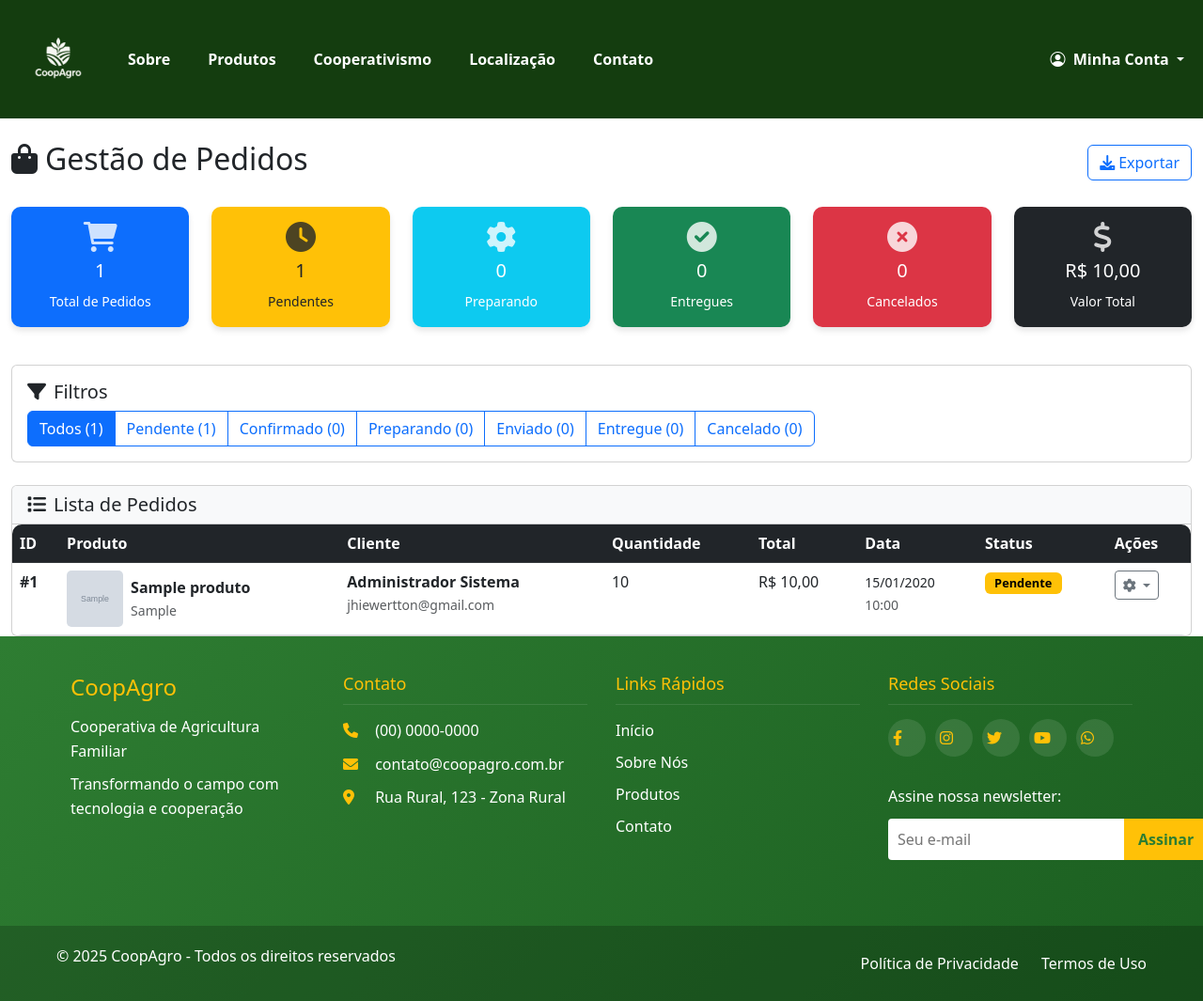
After one commit to KamillaKempim/CoopAgro, a PHP site: page /admin_pedidos.php in a window 1280 px wide. The commit adds this page. Shown: the whole page at 94% size. Run offline with PHP 8.4, Linux system fonts and the light colour scheme; a user stored in the database is signed in; data comes from the database, SQL or seed files in the repository; tables that the repository leaves empty hold one stand-in row (values such as "Sample post"); grey boxes marked "Sample" are stand-in pictures.

Commit message:
Realizada adição da tela de administração dos pedidos

```diff
--- /dev/null
+++ b/admin_pedidos.php
@@ -0,0 +1,418 @@
+<?php
+require_once 'includes/auth.php';
+require_once 'config/database.php';
+checkAuth();
+// Verificar se o usuário é administrador
+$usuario_id = $_SESSION['user_id'];
+
+// Verifica se o usuário é produtor
+try {
+    $conn = getDBConnection();
+    $stmt = $conn->prepare("SELECT tipo_usuario, nome FROM usuarios WHERE id = ?");
+    $stmt->execute([$usuario_id]);
+    $usuario = $stmt->fetch(PDO::FETCH_ASSOC);
+
+    if ($usuario['tipo_usuario'] !== 'Administrador') {
+        header("Location: perfil.php");
+        exit();
+    }
+} catch(PDOException $e) {
+    die("Erro ao verificar tipo de usuário: " . $e->getMessage());
+}
+
+try {
+    $conn = getDBConnection();
+
+    // Processar atualização de status
+    if (isset($_POST['atualizar_status'])) {
+        $pedido_id = $_POST['pedido_id'];
+        $novo_status = $_POST['novo_status'];
+
+        // Atualizar status do pedido
+        $updateStmt = $conn->prepare("UPDATE pedidos SET status = ? WHERE id = ?");
+        $updateStmt->execute([$novo_status, $pedido_id]);
+
+        // Recarregar a página após atualização
+        header("Location: admin_pedidos.php");
+        exit();
+    }
+
+    // Buscar todos os pedidos com informações do usuário
+    $stmt = $conn->prepare("
+        SELECT
+            p.*,
+            pr.nome as produto_nome,
+            pr.imagem_url,
+            u.nome as usuario_nome,
+            u.email as usuario_email
+        FROM pedidos p
+        INNER JOIN produtos pr ON p.produto_id = pr.id
+        INNER JOIN usuarios u ON p.usuario_id = u.id
+        ORDER BY p.data_pedido DESC
+    ");
+    $stmt->execute();
+    $pedidos = $stmt->fetchAll(PDO::FETCH_ASSOC);
+
+    // Estatísticas para o dashboard - CORREÇÃO AQUI: mudado "preparandos" para "preparando"
+    $statsStmt = $conn->prepare("
+        SELECT
+            COUNT(*) as total_pedidos,
+            SUM(CASE WHEN status = 'pendente' THEN 1 ELSE 0 END) as pendentes,
+            SUM(CASE WHEN status = 'confirmado' THEN 1 ELSE 0 END) as confirmados,
+            SUM(CASE WHEN status = 'preparando' THEN 1 ELSE 0 END) as preparando,  -- CORRIGIDO
+            SUM(CASE WHEN status = 'enviado' THEN 1 ELSE 0 END) as enviados,
+            SUM(CASE WHEN status = 'entregue' THEN 1 ELSE 0 END) as entregues,
+            SUM(CASE WHEN status = 'cancelado' THEN 1 ELSE 0 END) as cancelados,
+            SUM(total) as valor_total
+        FROM pedidos
+    ");
+    $statsStmt->execute();
+    $estatisticas = $statsStmt->fetch(PDO::FETCH_ASSOC);
+
+} catch(PDOException $e) {
+    $error = "Erro ao carregar pedidos: " . $e->getMessage();
+}
+
+// Opções de status disponíveis
+$status_opcoes = [
+    'pendente' => 'Pendente',
+    'confirmado' => 'Confirmado',
+    'preparando' => 'Preparando',
+    'enviado' => 'Enviado',
+    'entregue' => 'Entregue',
+    'cancelado' => 'Cancelado'
+];
+
+// Garantir que todas as chaves do array de estatísticas existam para evitar outros warnings
+$estatisticas_defaults = [
+    'total_pedidos' => 0,
+    'pendentes' => 0,
+    'confirmados' => 0,
+    'preparando' => 0,
+    'enviados' => 0,
+    'entregues' => 0,
+    'cancelados' => 0,
+    'valor_total' => 0
+];
+
+// Mesclar com valores padrão para evitar undefined array key
+if (isset($estatisticas)) {
+    $estatisticas = array_merge($estatisticas_defaults, $estatisticas);
+} else {
+    $estatisticas = $estatisticas_defaults;
+}
+?>
+
+<!DOCTYPE html>
+<html lang="pt-BR">
+<head>
+    <meta charset="UTF-8">
+    <meta name="viewport" content="width=device-width, initial-scale=1.0">
+    <title>Gestão de Pedidos - Admin - CoopAgro</title>
+    <link href="https://cdn.jsdelivr.net/npm/bootstrap@5.3.0/dist/css/bootstrap.min.css" rel="stylesheet">
+    <link rel="stylesheet" href="https://cdnjs.cloudflare.com/ajax/libs/font-awesome/6.4.0/css/all.min.css">
+    <style>
+        .card-dashboard {
+            transition: transform 0.3s;
+            border-radius: 10px;
+            border: none;
+            box-shadow: 0 4px 6px rgba(0,0,0,0.1);
+        }
+        .card-dashboard:hover {
+            transform: translateY(-5px);
+        }
+        .status-badge {
+            font-size: 0.8rem;
+            padding: 0.4em 0.8em;
+        }
+        .table-responsive {
+            border-radius: 10px;
+            overflow: hidden;
+        }
+        .btn-status {
+            font-size: 0.8rem;
+            padding: 0.3rem 0.6rem;
+        }
+        .filter-active {
+            background-color: #0d6efd !important;
+            color: white !important;
+        }
+        .product-image {
+            width: 60px;
+            height: 60px;
+            object-fit: cover;
+            border-radius: 5px;
+        }
+        .stats-icon {
+            font-size: 2rem;
+            opacity: 0.8;
+        }
+        .badge-pendente { background-color: #ffc107; color: #000; }
+        .badge-confirmado { background-color: #17a2b8; color: #fff; }
+        .badge-preparando { background-color: #fd7e14; color: #fff; }
+        .badge-enviado { background-color: #0dcaf0; color: #000; }
+        .badge-entregue { background-color: #198754; color: #fff; }
+        .badge-cancelado { background-color: #dc3545; color: #fff; }
+
+        @media (max-width: 768px) {
+            .table-responsive {
+                font-size: 0.85rem;
+            }
+            .btn-status {
+                font-size: 0.75rem;
+                padding: 0.2rem 0.4rem;
+            }
+        }
+    </style>
+</head>
+<body>
+    <?php include 'includes/_menu.php'; ?>
+
+    <div class="container-fluid mt-4">
+        <div class="row">
+            <div class="col-12">
+                <div class="d-flex justify-content-between align-items-center mb-4">
+                    <h2><i class="fas fa-shopping-bag me-2"></i>Gestão de Pedidos</h2>
+                    <div class="btn-group">
+                        <button class="btn btn-outline-primary" onclick="exportarRelatorio()">
+                            <i class="fas fa-download me-1"></i>Exportar
+                        </button>
+                    </div>
+                </div>
+
+                <?php if (isset($error)): ?>
+                    <div class="alert alert-danger"><?php echo $error; ?></div>
+                <?php endif; ?>
+
+                <!-- Dashboard de Estatísticas -->
+                <div class="row mb-4">
+                    <div class="col-6 col-md-4 col-lg-2 mb-3">
+                        <div class="card card-dashboard bg-primary text-white">
+                            <div class="card-body text-center">
+                                <i class="fas fa-shopping-cart stats-icon mb-2"></i>
+                                <h5><?php echo $estatisticas['total_pedidos']; ?></h5>
+                                <small>Total de Pedidos</small>
+                            </div>
+                        </div>
+                    </div>
+                    <div class="col-6 col-md-4 col-lg-2 mb-3">
+                        <div class="card card-dashboard bg-warning">
+                            <div class="card-body text-center">
+                                <i class="fas fa-clock stats-icon mb-2"></i>
+                                <h5><?php echo $estatisticas['pendentes']; ?></h5>
+                                <small>Pendentes</small>
+                            </div>
+                        </div>
+                    </div>
+                    <div class="col-6 col-md-4 col-lg-2 mb-3">
+                        <div class="card card-dashboard bg-info text-white">
+                            <div class="card-body text-center">
+                                <i class="fas fa-cog stats-icon mb-2"></i>
+                                <h5><?php echo $estatisticas['preparando']; ?></h5>
+                                <small>Preparando</small>
+                            </div>
+                        </div>
+                    </div>
+                    <div class="col-6 col-md-4 col-lg-2 mb-3">
+                        <div class="card card-dashboard bg-success text-white">
+                            <div class="card-body text-center">
+                                <i class="fas fa-check-circle stats-icon mb-2"></i>
+                                <h5><?php echo $estatisticas['entregues']; ?></h5>
+                                <small>Entregues</small>
+                            </div>
+                        </div>
+                    </div>
+                    <div class="col-6 col-md-4 col-lg-2 mb-3">
+                        <div class="card card-dashboard bg-danger text-white">
+                            <div class="card-body text-center">
+                                <i class="fas fa-times-circle stats-icon mb-2"></i>
+                                <h5><?php echo $estatisticas['cancelados']; ?></h5>
+                                <small>Cancelados</small>
+                            </div>
+                        </div>
+                    </div>
+                    <div class="col-6 col-md-4 col-lg-2 mb-3">
+                        <div class="card card-dashboard bg-dark text-white">
+                            <div class="card-body text-center">
+                                <i class="fas fa-dollar-sign stats-icon mb-2"></i>
+                                <h5>R$ <?php echo number_format($estatisticas['valor_total'], 2, ',', '.'); ?></h5>
+                                <small>Valor Total</small>
+                            </div>
+                        </div>
+                    </div>
+                </div>
+
+                <!-- Filtros -->
+                <div class="card mb-4">
+                    <div class="card-body">
+                        <h5 class="card-title"><i class="fas fa-filter me-2"></i>Filtros</h5>
+                        <div class="btn-group flex-wrap" role="group">
+                            <button type="button" class="btn btn-outline-primary filter-btn active" data-status="todos">
+                                Todos (<?php echo $estatisticas['total_pedidos']; ?>)
+                            </button>
+                            <?php foreach ($status_opcoes as $key => $label):
+                                // Usar array_key_exists para evitar undefined index
+                                $count = array_key_exists($key . 's', $estatisticas) ? $estatisticas[$key . 's'] : 0;
+                            ?>
+                                <button type="button" class="btn btn-outline-primary filter-btn" data-status="<?php echo $key; ?>">
+                                    <?php echo $label; ?>
+                                    (<?php echo $count; ?>)
+                                </button>
+                            <?php endforeach; ?>
+                        </div>
+                    </div>
+                </div>
+
+                <!-- Tabela de Pedidos -->
+                <div class="card">
+                    <div class="card-header bg-light">
+                        <h5 class="card-title mb-0"><i class="fas fa-list me-2"></i>Lista de Pedidos</h5>
+                    </div>
+                    <div class="card-body p-0">
+                        <div class="table-responsive">
+                            <table class="table table-hover mb-0" id="tabelaPedidos">
+                                <thead class="table-dark">
+                                    <tr>
+                                        <th>ID</th>
+                                        <th>Produto</th>
+                                        <th>Cliente</th>
+                                        <th>Quantidade</th>
+                                        <th>Total</th>
+                                        <th>Data</th>
+                                        <th>Status</th>
+                                        <th>Ações</th>
+                                    </tr>
+                                </thead>
+                                <tbody>
+                                    <?php foreach ($pedidos as $pedido): ?>
+                                        <tr class="pedido-row" data-status="<?php echo $pedido['status']; ?>">
+                                            <td><strong>#<?php echo $pedido['id']; ?></strong></td>
+                                            <td>
+                                                <div class="d-flex align-items-center">
+                                                    <?php if (!empty($pedido['imagem_url'])): ?>
+                                                        <img src="<?php echo 'uploads/produtos/' . htmlspecialchars($pedido['imagem_url']); ?>"
+                                                             class="product-image me-2"
+                                                             alt="<?php echo htmlspecialchars($pedido['produto_nome']); ?>">
+                                                    <?php else: ?>
+                                                        <div class="product-image bg-light d-flex align-items-center justify-content-center me-2">
+                                                            <i class="fas fa-box text-muted"></i>
+                                                        </div>
+                                                    <?php endif; ?>
+                                                    <div>
+                                                        <div class="fw-bold"><?php echo htmlspecialchars($pedido['produto_nome']); ?></div>
+                                                        <small class="text-muted"><?php echo htmlspecialchars($pedido['endereco_entrega']); ?></small>
+                                                    </div>
+                                                </div>
+                                            </td>
+                                            <td>
+                                                <div class="fw-bold"><?php echo htmlspecialchars($pedido['usuario_nome']); ?></div>
+                                                <small class="text-muted"><?php echo htmlspecialchars($pedido['usuario_email']); ?></small>
+                                            </td>
+                                            <td><?php echo $pedido['quantidade']; ?></td>
+                                            <td>R$ <?php echo number_format($pedido['total'], 2, ',', '.'); ?></td>
+                                            <td>
+                                                <small><?php echo date('d/m/Y', strtotime($pedido['data_pedido'])); ?></small><br>
+                                                <small class="text-muted"><?php echo date('H:i', strtotime($pedido['data_pedido'])); ?></small>
+                                            </td>
+                                            <td>
+                                                <span class="badge status-badge badge-<?php echo $pedido['status']; ?>">
+                                                    <?php echo ucfirst($pedido['status']); ?>
+                                                </span>
+                                            </td>
+                                            <td>
+                                                <div class="dropdown">
+                                                    <button class="btn btn-sm btn-outline-secondary dropdown-toggle"
+                                                            type="button"
+                                                            data-bs-toggle="dropdown"
+                                                            aria-expanded="false">
+                                                        <i class="fas fa-cog"></i>
+                                                    </button>
+                                                    <ul class="dropdown-menu">
+                                                        <li>
+                                                            <form method="POST" class="d-inline">
+                                                                <input type="hidden" name="pedido_id" value="<?php echo $pedido['id']; ?>">
+                                                                <div class="dropdown-item">
+                                                                    <label class="form-label small mb-1">Alterar Status:</label>
+                                                                    <select name="novo_status" class="form-select form-select-sm">
+                                                                        <?php foreach ($status_opcoes as $key => $label): ?>
+                                                                            <option value="<?php echo $key; ?>"
+                                                                                <?php echo $key == $pedido['status'] ? 'selected' : ''; ?>>
+                                                                                <?php echo $label; ?>
+                                                                            </option>
+                                                                        <?php endforeach; ?>
+                                                                    </select>
+                                                                </div>
+                                                                <div class="dropdown-item">
+                                                                    <button type="submit" name="atualizar_status" class="btn btn-primary btn-sm w-100">
+                                                                        <i class="fas fa-save me-1"></i>Atualizar
+                                                                    </button>
+                                                                </div>
+                                                            </form>
+                                                        </li>
+                                                        <li><hr class="dropdown-divider"></li>
+                                                        <li>
+                                                            <a class="dropdown-item" href="#" onclick="verDetalhes(<?php echo $pedido['id']; ?>)">
+                                                                <i class="fas fa-eye me-1"></i>Ver Detalhes
+                                                            </a>
+                                                        </li>
+                                                    </ul>
+                                                </div>
+                                            </td>
+                                        </tr>
+                                    <?php endforeach; ?>
+                                </tbody>
+                            </table>
+                        </div>
+                    </div>
+                </div>
+            </div>
+        </div>
+    </div>
+
+    <?php include 'includes/_footer.php'; ?>
+
+    <script src="https://cdn.jsdelivr.net/npm/bootstrap@5.3.0/dist/js/bootstrap.bundle.min.js"></script>
+    <script>
+        // Filtros por status
+        document.querySelectorAll('.filter-btn').forEach(button => {
+            button.addEventListener('click', function() {
+                const status = this.getAttribute('data-status');
+
+                // Atualizar botões ativos
+                document.querySelectorAll('.filter-btn').forEach(btn => {
+                    btn.classList.remove('active', 'filter-active');
+                });
+                this.classList.add('active', 'filter-active');
+
+                // Filtrar tabela
+                const rows = document.querySelectorAll('.pedido-row');
+                rows.forEach(row => {
+                    if (status === 'todos' || row.getAttribute('data-status') === status) {
+                        row.style.display = '';
+                    } else {
+                        row.style.display = 'none';
+                    }
+                });
+            });
+        });
+
+        // Função para exportar relatório (simulação)
+        function exportarRelatorio() {
+            alert('Funcionalidade de exportação será implementada!');
+            // Aqui você pode implementar a lógica para exportar para CSV, PDF, etc.
+        }
+
+        // Função para ver detalhes do pedido
+        function verDetalhes(pedidoId) {
+            alert(`Detalhes do pedido #${pedidoId} - Esta funcionalidade pode ser expandida para mostrar um modal com informações completas.`);
+            // Aqui você pode implementar um modal com detalhes completos do pedido
+        }
+
+        // Inicializar tooltips do Bootstrap
+        const tooltipTriggerList = [].slice.call(document.querySelectorAll('[data-bs-toggle="tooltip"]'));
+        const tooltipList = tooltipTriggerList.map(function (tooltipTriggerEl) {
+            return new bootstrap.Tooltip(tooltipTriggerEl);
+        });
+    </script>
+</body>
+</html>
```
Also changed, not shown: perfil.php (+4 -3 lines).
